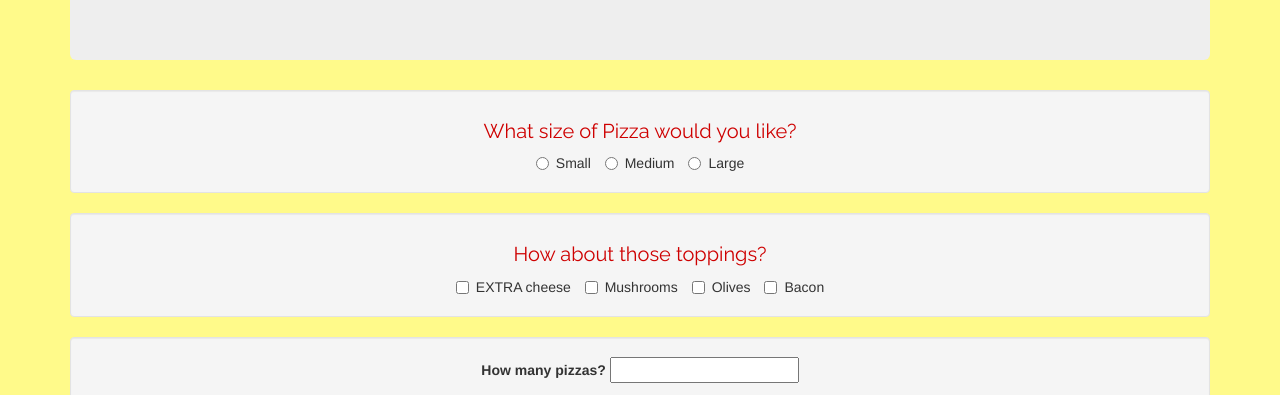
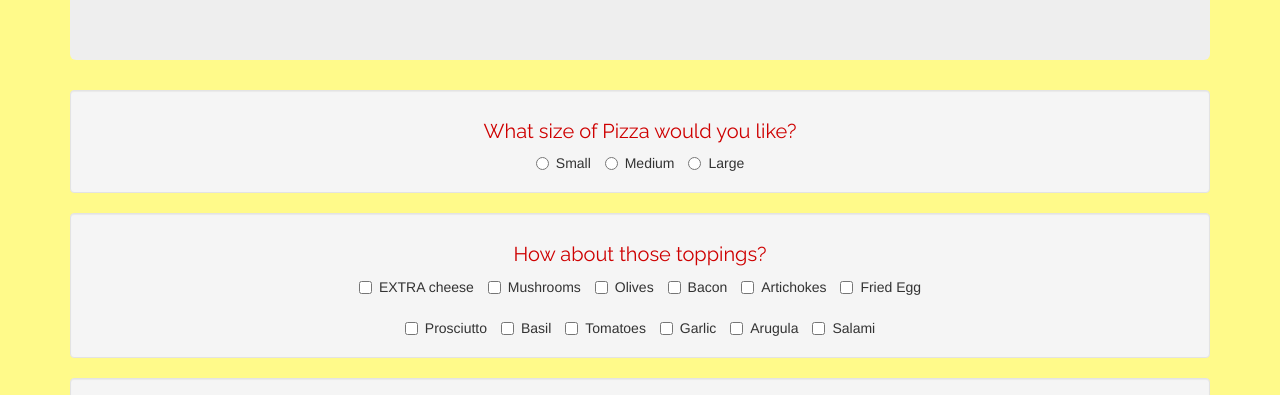
Before and after one commit to mthygesen2/pizza, a plain HTML site: page index.html in a window 1280 px wide. Shown: the part 500-895 px from the top of the page. Drawn offline with nearby package versions, Linux system fonts and the light colour scheme.

Commit message:
add more toppings selection

```diff
--- a/index.html
+++ b/index.html
@@ -51,6 +51,39 @@
               <input type="checkbox" id="bacon" value="1" name="toppings">
               Bacon
             </label>
+            <label class="checkbox-inline" for="artichokes">
+              <input type="checkbox" id="artichokes" value="1" name="toppings">
+              Artichokes
+            </label>
+            <label class="checkbox-inline" for="egg">
+              <input type="checkbox" id="egg" value="1" name="toppings">
+              Fried Egg
+            </label>
+            <br><br>
+            <label class="checkbox-inline" for="prosciutto">
+              <input type="checkbox" id="prosciutto" value="1" name="toppings">
+              Prosciutto
+            </label>
+            <label class="checkbox-inline" for="basil">
+              <input type="checkbox" id="basil" value="1" name="toppings">
+              Basil
+            </label>
+            <label class="checkbox-inline" for="tomatoes">
+              <input type="checkbox" id="tomatoes" value="1" name="toppings">
+              Tomatoes
+            </label>
+            <label class="checkbox-inline" for="garlic">
+              <input type="checkbox" id="garlic" value="1" name="toppings">
+              Garlic
+            </label>
+            <label class="checkbox-inline" for="arugula">
+              <input type="checkbox" id="arugula" value="1" name="toppings">
+              Arugula
+            </label>
+            <label class="checkbox-inline" for="salami">
+              <input type="checkbox" id="salami" value="1" name="toppings">
+              Salami
+            </label>
           </div>
           <div class="well">
             <label for="input">How many pizzas?</label>
@@ -65,7 +98,7 @@
       <div class="row">
         <div class="col-md-4">
           <span class="glyphicon glyphicon-phone-alt" aria-hidden="true"></span>
-          <p>(503) 123-4567</p>
+          <p>Place an order now!<br>(503) 123-4567</p>
         </div>
         <div class="col-md-4">
           <a href="https://www.facebook.com/Dominos">
```
